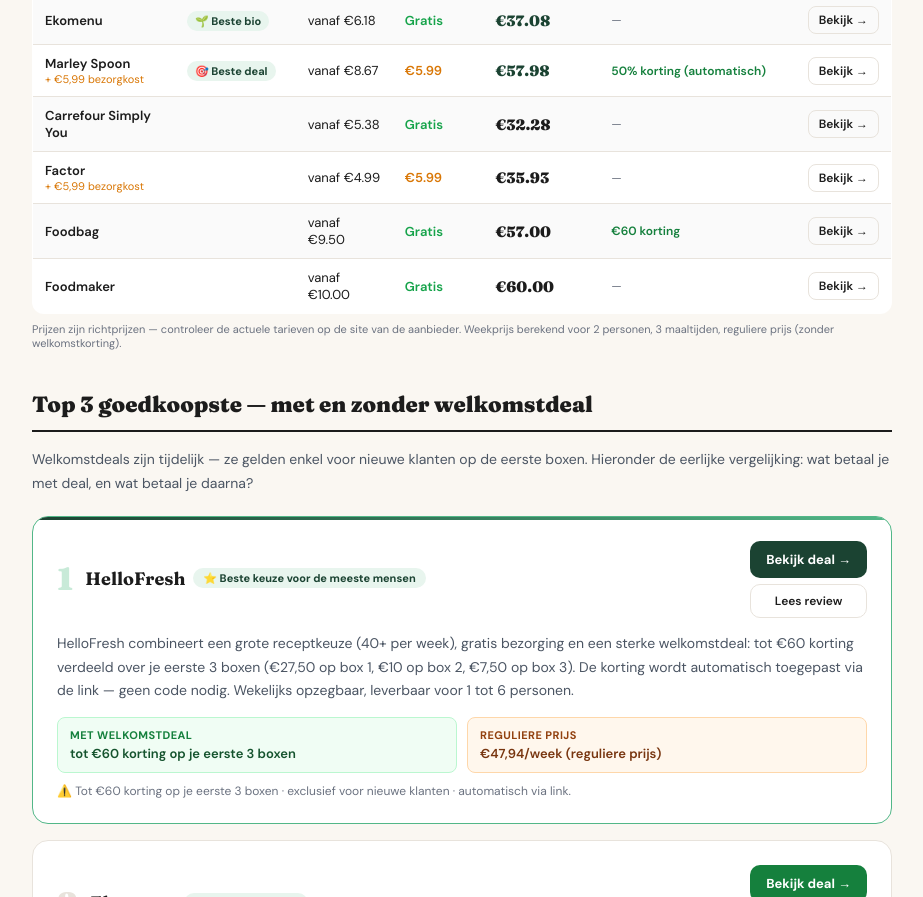
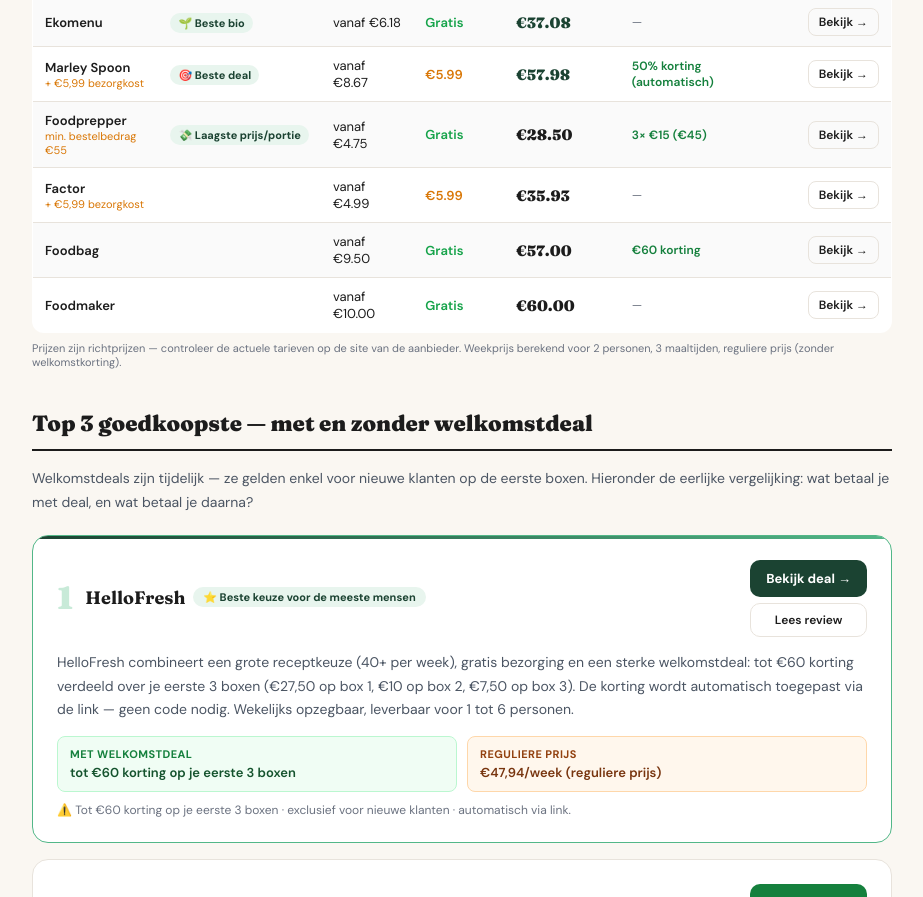
Before and after one commit to fetspets/bestemaaltijdbox, a Next.js app: page /gids/goedkoopste-maaltijdbox-belgie in a window 1280 px wide. Shown: the part 994-1891 px from the top of the page, without its empty margins (178-1101 px from the left). Built offline with nearby package versions, Linux system fonts and the light colour scheme.

Commit message:
auto: update page.tsx

```diff
--- a/src/app/gids/goedkoopste-maaltijdbox-belgie/page.tsx
+++ b/src/app/gids/goedkoopste-maaltijdbox-belgie/page.tsx
@@ -45,7 +45,7 @@ const prijsTabel = [
   { naam: 'HelloFresh', slug: 'hellofresh', portie: 7.99, bezorging: 0, weekprijs: 47.94, welkomst: 'tot €60 korting op eerste 3 boxen', noot: null, badge: '⭐ Beste keuze' },
   { naam: 'Ekomenu', slug: 'ekomenu', portie: 6.18, bezorging: 0, weekprijs: 37.08, welkomst: '—', noot: null, badge: '🌱 Beste bio' },
   { naam: 'Marley Spoon', slug: 'marley-spoon', portie: 8.67, bezorging: 5.99, weekprijs: 57.98, welkomst: '50% korting (automatisch)', noot: '+ €5,99 bezorgkost', badge: '🎯 Beste deal' },
-  { naam: 'Carrefour Simply You', slug: 'carrefour-simply-you', portie: 5.38, bezorging: 0, weekprijs: 32.28, welkomst: '—', noot: null, badge: null },
+  { naam: 'Foodprepper', slug: 'foodprepper', portie: 4.75, bezorging: 0, weekprijs: 28.50, welkomst: '3× €15 (€45)', noot: 'min. bestelbedrag €55', badge: '💸 Laagste prijs/portie' },
   { naam: 'Factor', slug: 'factor', portie: 4.99, bezorging: 5.99, weekprijs: 35.93, welkomst: '—', noot: '+ €5,99 bezorgkost', badge: null },
   { naam: 'Foodbag', slug: 'foodbag', portie: 9.50, bezorging: 0, weekprijs: 57.00, welkomst: '€60 korting', noot: null, badge: null },
   { naam: 'Foodmaker', slug: 'foodmaker', portie: 10.00, bezorging: 0, weekprijs: 60.00, welkomst: '—', noot: null, badge: null },
```
